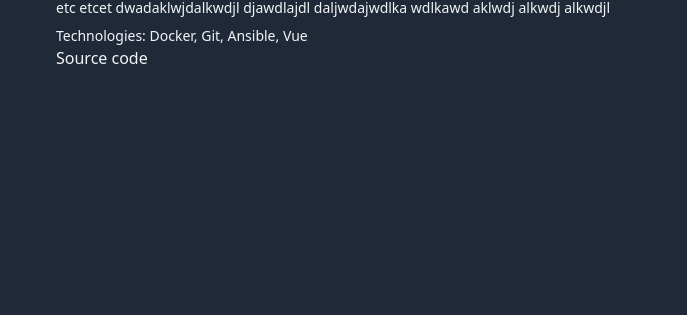
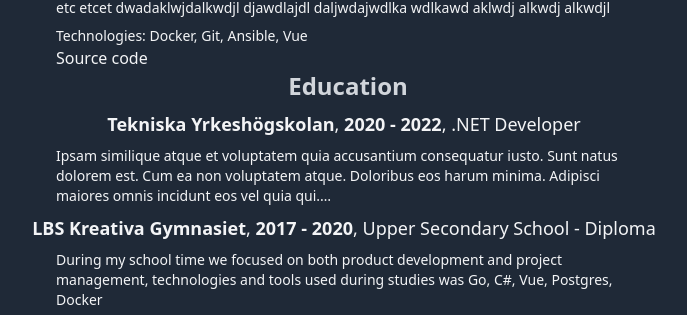
Before and after one commit to Lilahamstern/Hamsterapps.net, a Vue app in the folder apps/resume/: page / in a window 1280 px wide. Shown: the part 562-877 px from the top of the page, without its empty margins (296-983 px from the left). Before the commit the page ends 812 px from the top, so only its background shows below. Built offline with nearby package versions, Linux system fonts and the light colour scheme.

Commit message:
Added education component

```diff
--- a/apps/resume/src/App.vue
+++ b/apps/resume/src/App.vue
@@ -3,6 +3,7 @@
     <Header :name='name'/>
     <Employments />
     <Projects />
+    <Educations />
   </div>
 </template>
 
@@ -11,12 +12,14 @@ import { defineComponent } from 'vue';
 import Header from './components/Header.vue'
 import Employments from './components/Employments.vue'
 import Projects from './components/Projects.vue'
+import Educations from './components/Education.vue'
 
 const App = defineComponent({
   components: {
     Header,
     Employments,
     Projects,
+    Educations,
   },
   data() {
     return {
--- /dev/null
+++ b/apps/resume/src/components/Education.vue
@@ -0,0 +1,53 @@
+<template>
+  <h1 class="pb-2 ml-2 text-2xl font-semibold text-center text-gray-300">Education</h1>
+  <div v-for="(education, index) in educations" :key="index" class="block max-w-3xl mx-auto text-gray-100">
+    <div class="flex flex-col">
+      <p class="text-lg text-center">
+      <span class="font-semibold">{{ education.school }}</span>, <span class="font-semibold">{{ education.start }} - {{ education.graduation }}</span>, <span>{{ education.title }}</span>
+      </p>
+      <div class="block mx-auto">
+        <p class="max-w-xl py-2 text-sm">{{ education.description }}</p>
+      </div>
+    </div>
+  </div>
+</template>
+
+<script lang="ts">
+import { defineComponent } from 'vue'
+
+interface Education {
+  school: String,
+  title: String,
+  start: String,
+  graduation: String,
+  description: String
+}
+
+const Education = defineComponent({
+  data() {
+    return {
+      educations: [{
+        school: "Tekniska Yrkeshögskolan",
+        title: ".NET Developer",
+        start: "2020",
+        graduation: "2022",
+        description: "Ipsam similique atque et voluptatem quia accusantium consequatur iusto. Sunt natus dolorem est. Cum ea non voluptatem atque. Doloribus eos harum minima. Adipisci maiores omnis incidunt eos vel quia qui.…"
+      },
+      {
+        school: "LBS Kreativa Gymnasiet",
+        title: "Upper Secondary School - Diploma",
+        start: "2017",
+        graduation: "2020",
+        description: "During my school time we focused on both product development and project management, technologies and tools used during studies was Go, C#, Vue, Postgres, Docker"
+      }] as Array<Education>
+
+    }
+  },
+
+  created() {
+    console.log(this.educations)
+  }
+});
+
+export default Education;
+</script>
```
